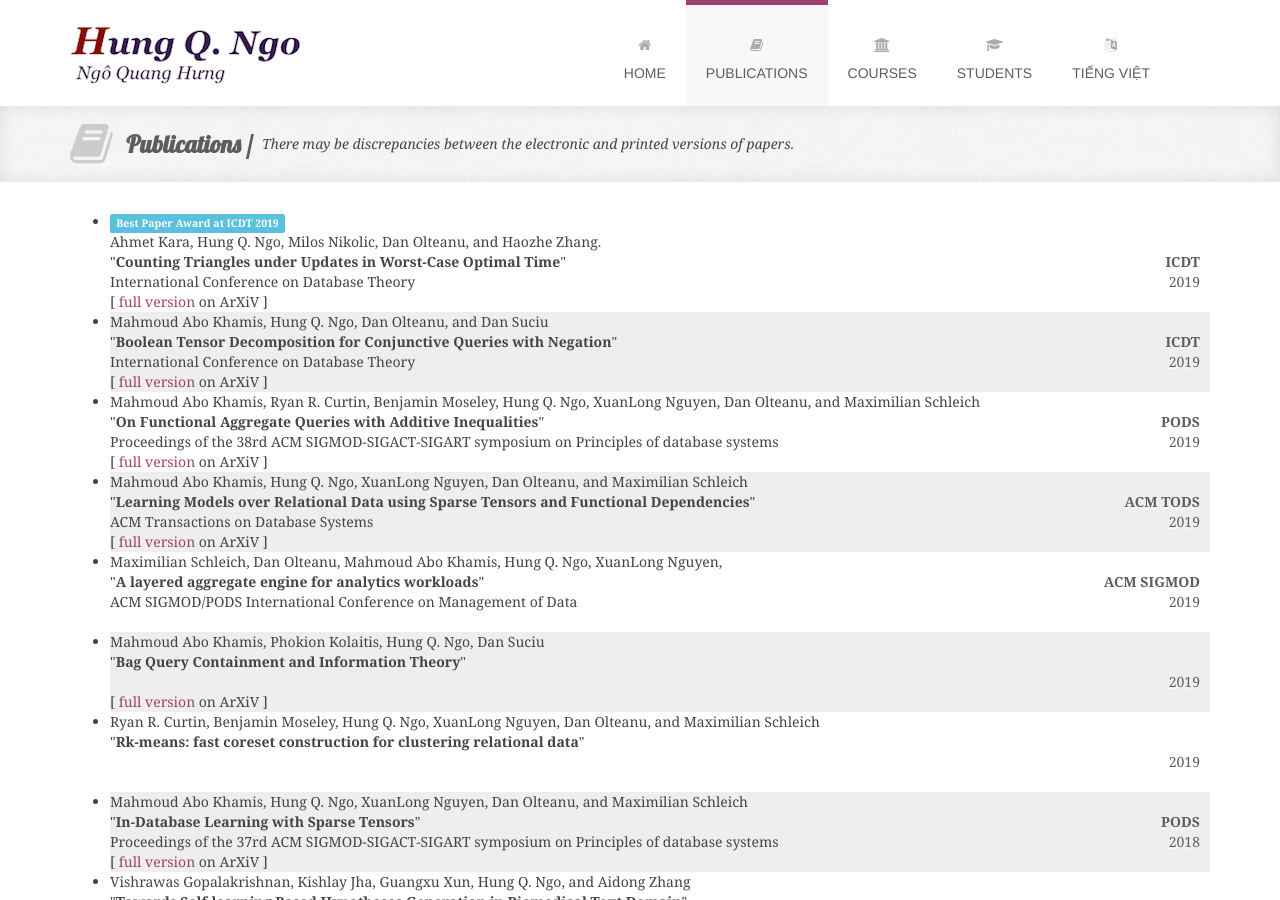
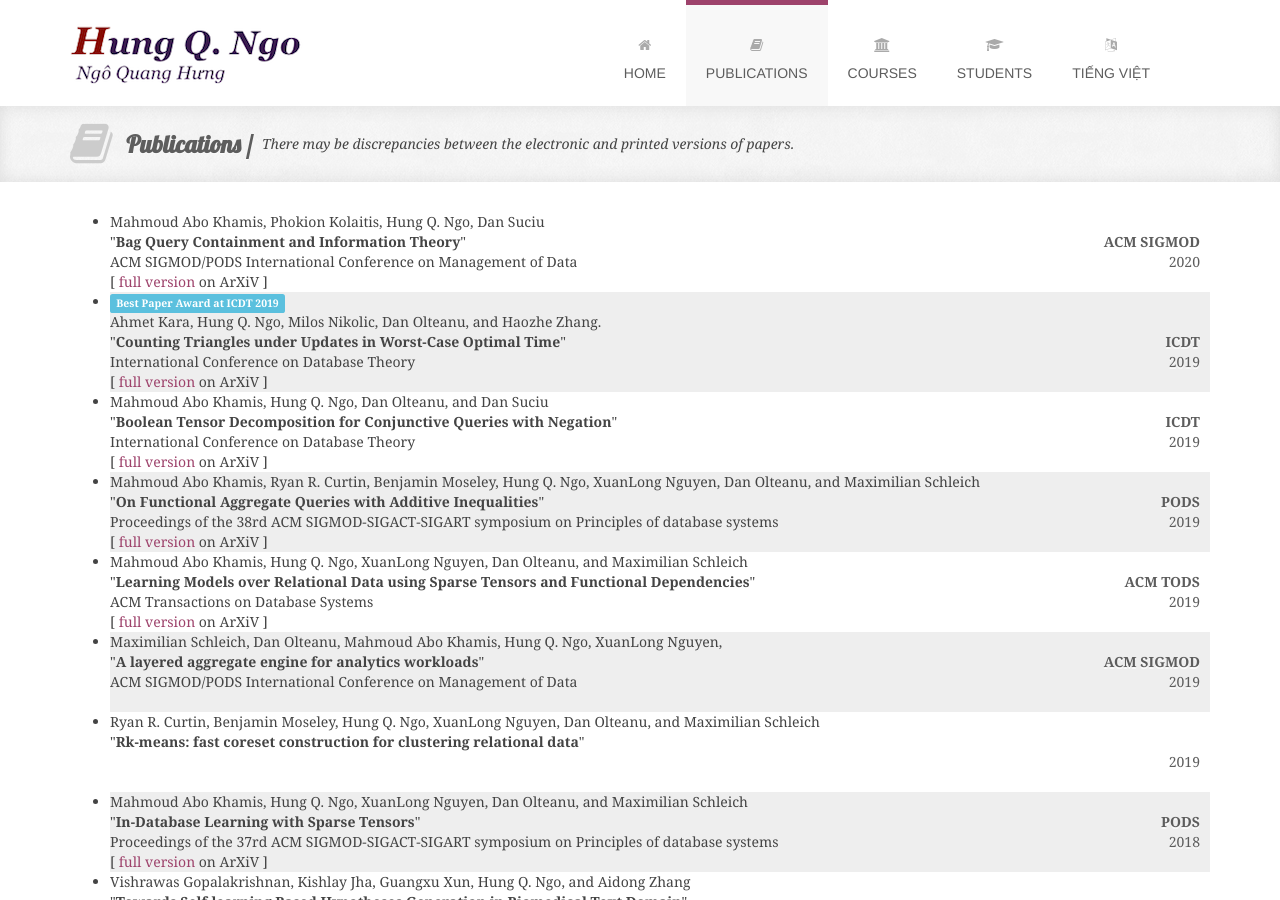
Before and after one commit to hung-q-ngo/hung-q-ngo.github.io, a Jekyll site: the page built from publications.html, in a window 1280 px wide and 900 px high. Built offline with Jekyll 4.4.1, drawn with Linux system fonts in a browser that asks for light colours; some web fonts are replaced.

Commit message:
another paper

```diff
--- a/_data/my_papers.yml
+++ b/_data/my_papers.yml
@@ -3,8 +3,10 @@
   year: 2019
 - authors: Mahmoud Abo Khamis, Phokion Kolaitis, Hung Q. Ngo, Dan Suciu
   title: "Bag Query Containment and Information Theory"
+  conf: ACM SIGMOD/PODS International Conference on Management of Data
+  abbvr: ACM SIGMOD
   arxiv-link: https://arxiv.org/abs/1906.09727
-  year: 2019
+  year: 2020
 - authors: Maximilian Schleich, Dan Olteanu, Mahmoud Abo Khamis, Hung Q. Ngo, XuanLong Nguyen,
   title: "A layered aggregate engine for analytics workloads"
   conf: ACM SIGMOD/PODS International Conference on Management of Data
--- a/index.html
+++ b/index.html
@@ -84,6 +84,7 @@ title: Home
             manuscript.
         <li> Mahmoud Abo Khamis, Phokion Kolaitis, Hung Q. Ngo, and Dan Suciu
             "<em>Bag Query Containment and Information Theory</em>",
+           <a href="http://www.sigmod2020.org">PODS 2020</a>.
            [<a href="https://arxiv.org/abs/1906.09727">ArXiV version</a>]
         <li> M. Schleich, D. Olteanu, M. A. Khamis, H. Q. Ngo, and X. Nguyen.
             "<em>A layered aggregate engine for analytics workloads</em>",
```
